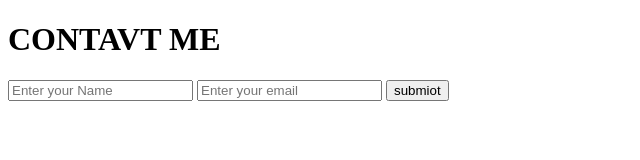
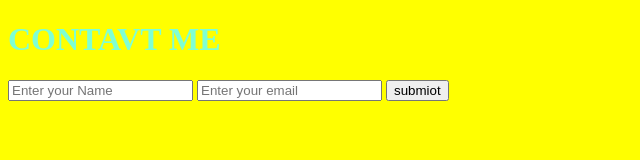
Before and after one commit to MoreTemi/My-Portfolio, a plain HTML site: page contact.html in a window 1280 px wide. Shown: the whole page, without its empty margins (0-640 px from the left). Drawn offline with Linux system fonts and the light colour scheme.

Commit message:
Background solour added in form

```diff
--- a/contact.html
+++ b/contact.html
@@ -5,13 +5,18 @@
     <meta name="viewport" content="width=device-width, initial-scale=1.0">
     <title>Document</title>
 </head>
+<style>
+    body{
+        background-color: yellow;
+        color: aquamarine;
+    }
+</style>
 <body>
     <h1>CONTAVT ME </h1>
     <form>
         <input type="text"  placeholder="Enter your Name">
         <input type="email"  placeholder="Enter your email">
         <input type="submit" value="submiot">
-
     </form>
 </body>
 </html>
```
